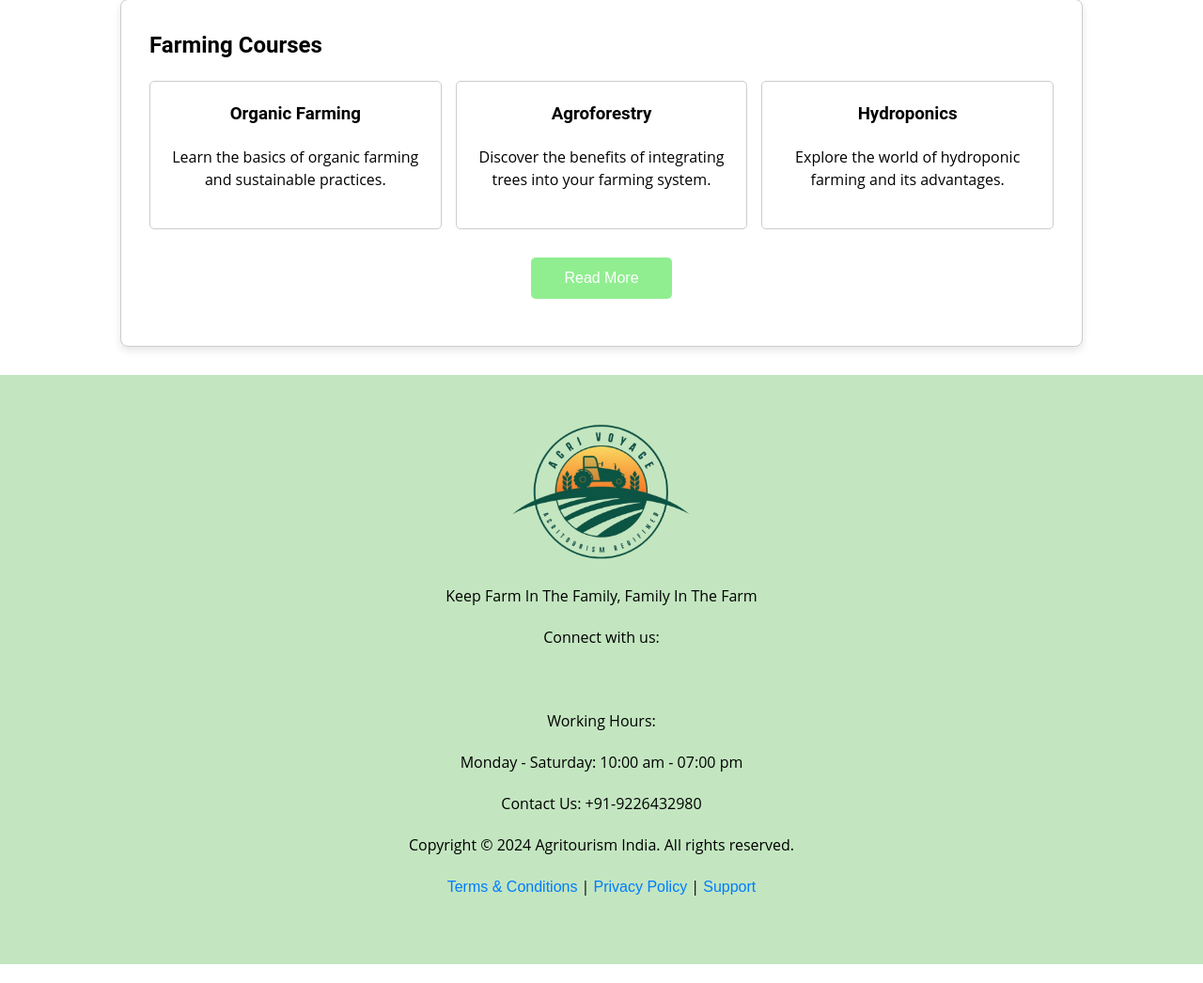
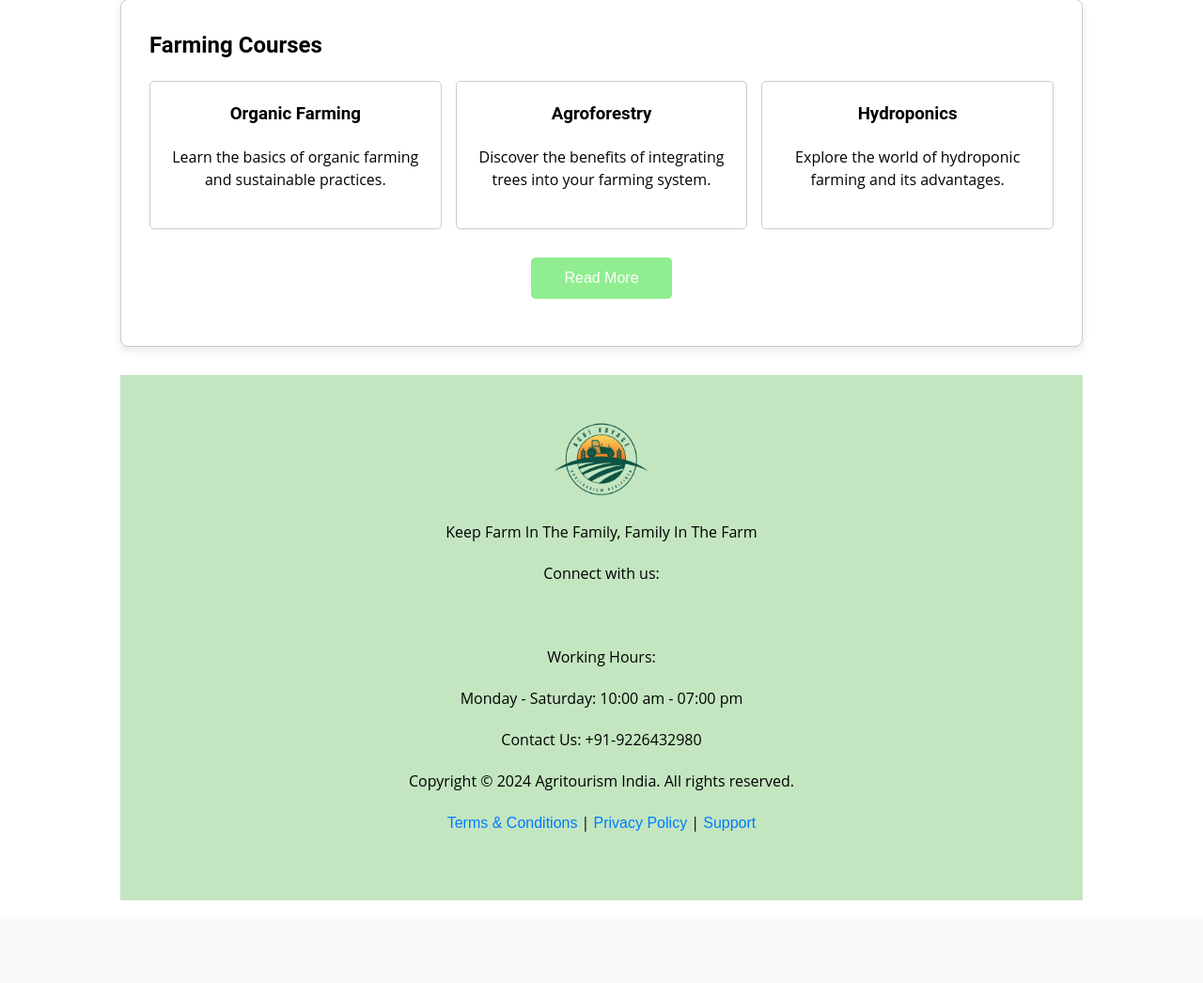
Before and after one commit to swagathreddy/agrotech, a Django app: page /farmer/ in a window 1280 px wide; the page is wider, and only the part inside the window is pictured. Shown: the part 782-1828 px from the top of that part at 94% size. After the commit the page ends 1740 px from the top of that part, so only its background shows below. Run offline with Django 4.2, Linux system fonts and the light colour scheme.

Commit message:
styles.css

```diff
--- a/static/css/styles.css
+++ b/static/css/styles.css
@@ -368,7 +368,7 @@ body {
     padding: 50px 0;
     text-align: center;
     margin-top: auto; /* Pushes the footer to the bottom */
-    width: 1920px;
+    width: 100%;
 }
 
 .footer-logo img {
```
